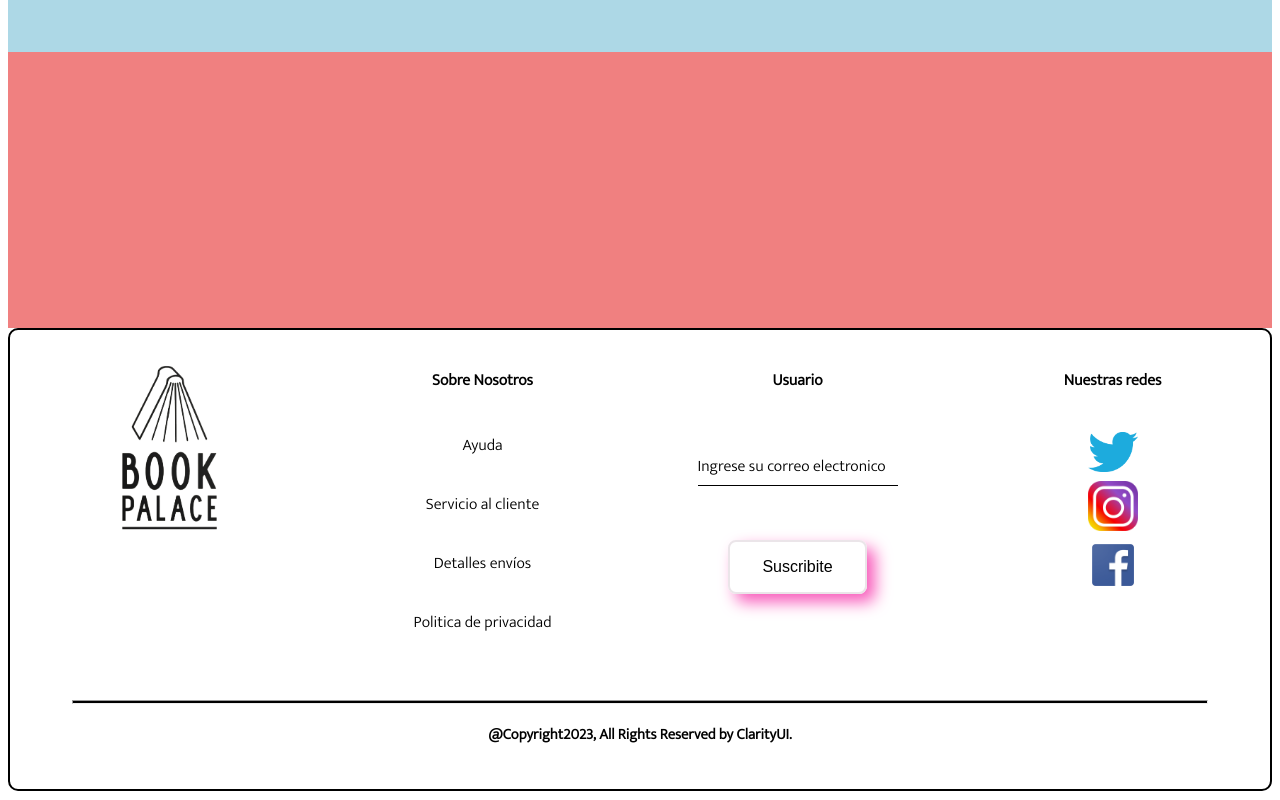
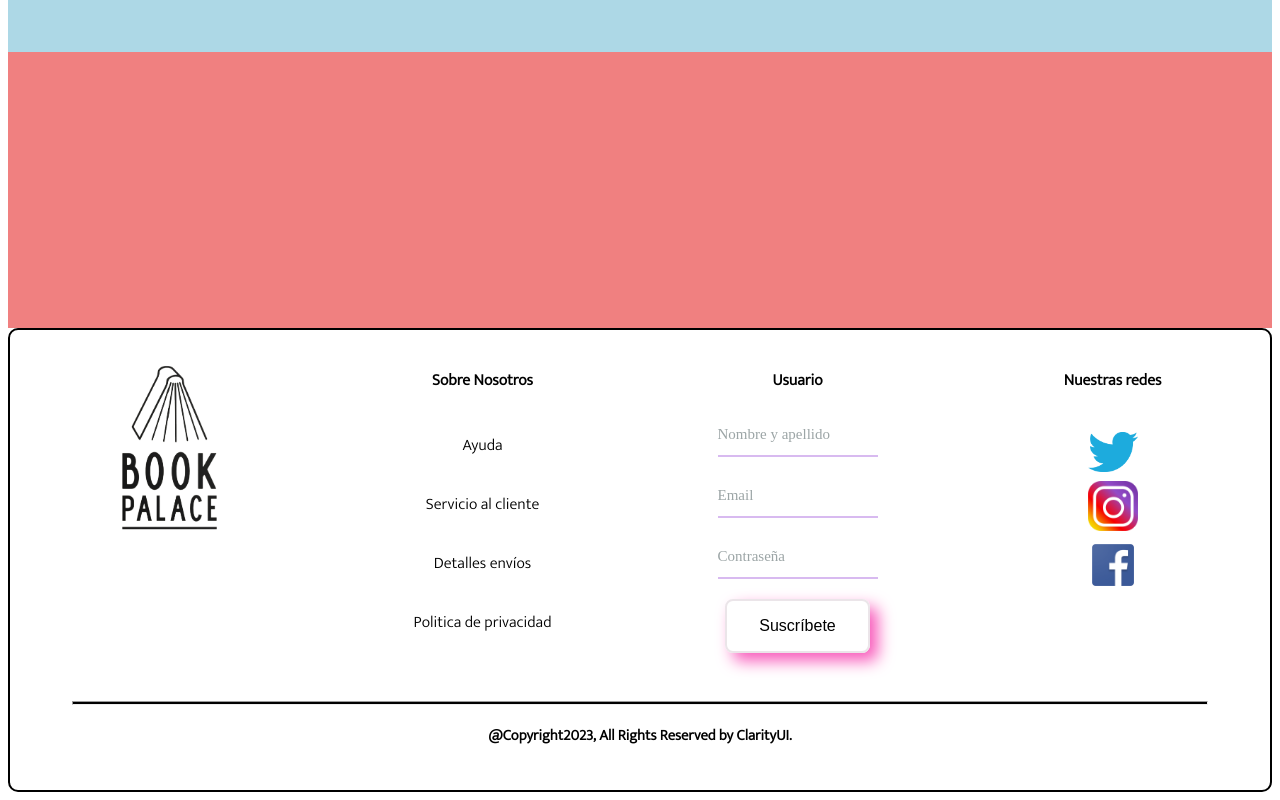
Before and after one commit to micaiann/Proyecto-React, a Next.js app: page / in a window 1280 px wide. Shown: the part 2113-2913 px from the top of the page. Built offline with nearby package versions, Linux system fonts and the light colour scheme.

Commit message:
Formulario pie de página
Se modificó la estructura y aspecto del formulario del pie de página.

```diff
--- a/src/components/atoms/footer/Form.js
+++ b/src/components/atoms/footer/Form.js
@@ -1,20 +1,33 @@
+
 
 const Form = () => {
   return (
     <>
-    <form className="formulario">
-     <input type="text" required className="input-email"></input>
-        <label className="lbl-nombre">
-            <span className="lbl-texto">
-              Ingrese su correo electronico
-            </span>
-        </label>
+    <form id="form">
+      <div>
+
+        <div className="input-footer">
+          <input type="text" name="" id="name" required className="input-clase"></input><span className="linea"></span>
+          <label className="label-footer" >Nombre y apellido</label>
+        </div>
+
+        <div className="input-footer">
+          <input type="email" name="" id="email" required className="input-clase"></input><span className="linea"></span>
+          <label className="label-footer">Email</label>
+        </div>
+
+        <div className="input-footer">
+          <input type="password" name="" id="password" required className="input-clase"></input><span className="linea"></span>
+          <label className="label-footer">Contraseña</label>
+        </div>
+
+        <button type="submit" className="boton-pie">Suscríbete</button>
+
+      </div>
+
     </form>
 
-    <br></br>
-    <br></br>
 
-    <button type="submit" className="boton-pie">Suscribite</button>
     </>
   )
 }
--- a/src/styles/globals.css
+++ b/src/styles/globals.css
@@ -124,69 +124,73 @@ a {
   }
 } */
 
+
+
+/* FOOTER */
+
 /* FORM FOOTER */
 
 /* INPUT */
-.formulario {
-  width: 100% ;
-  height: 70px;
+
+.input-footer {
   position: relative;
-  overflow: hidden;
-  max-width: 200px;
+  padding: 20px;
 }
 
-.formulario .input-email {
-  width: 100%;
-  height: 100%;
-  background:none;
-  color: black;
-  padding-top: 20px;
+.input-clase {
+  background: none;
   border: none;
-  outline: 0px;
-
+  font-size: 15px;
+  display: block;
+  width: 98%;
+  border-bottom: 2px solid var(--first-color);
 }
 
-.formulario .lbl-nombre {
+.input-clase:focus{
+   outline: none;
+   color: var(--grey-color);
+}
+
+.label-footer {
+  color: var(--second-color);
+  position: absolute;
+  transition: 0.5s ease-in-out all;
+  pointer-events: none;
+  font-size: 15px;
+  left: 20px;
+  top: 10px;
+  font-family:"'Mukta', sans-serif" ;
+}
+
+
+.input-clase:focus~label,
+.input-clase:valid~label{
+  top: -14px;
+  font-size: 13px;
+  color: var(--third-color);
+}
+
+.linea {
+  position: relative;
+  display: block;
+  width: 100%;
+}
+
+.linea::before{
+  content: "";
+  height: 1px;
+  width: 0%;
   position: absolute;
   bottom: 0;
+  background: var(--third-color);
+  transition: 0.3s ease width;
   left: 0;
-  width: 100%;
-  height: 100%;
-  pointer-events :none;
-  border-bottom: 1px solid black;
 }
 
-.formulario .lbl-nombre:after {
-  content: "";
-  position: absolute;
-  left: 0;
-  bottom: -1px;
+.input-clase:focus ~.linea::before{
   width: 100%;
-  height: 100%;
-  border-bottom: 3px solid var(--third-color);
-  transition: all 0.3s ease;
-  transform: translateX(-100%);
 }
 
-.lbl-texto {
-  position: absolute;
-  bottom: 5px;
-  left:0;
-  transition: all 0.3s ease;
-  color: black;
-}
-
-.formulario .input-email:focus + .lbl-nombre .lbl-texto,
-.formulario .input-email:valid + .lbl-nombre .lbl-texto{
-  transform:  translateY(-150%);
-  font-size: 15px;
-  color: var(--second-color);
-}
-
-.formulario .input-email:focus + .lbl-nombre:after,
-.formulario .input-email:valid + .lbl-nombre:after{
-  transform: translateX(0%);
-}
 
 /* BUTTON */
 
```
